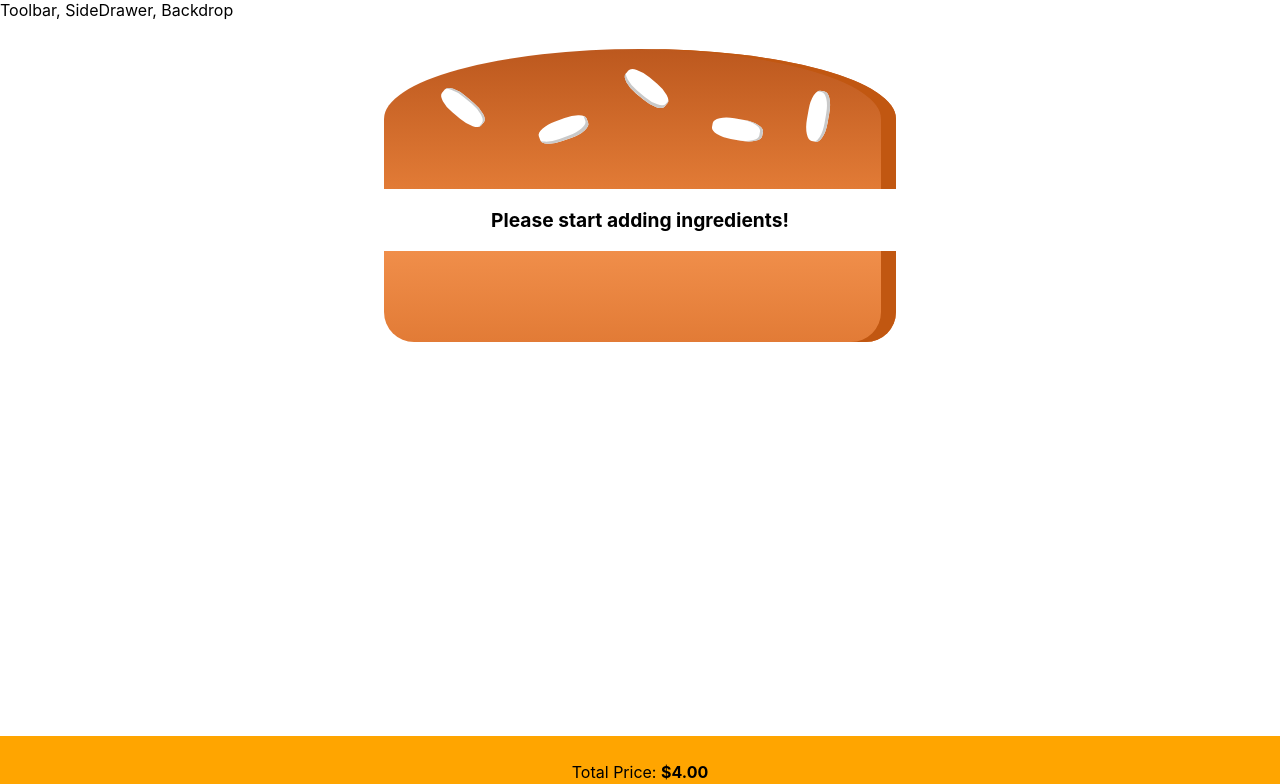
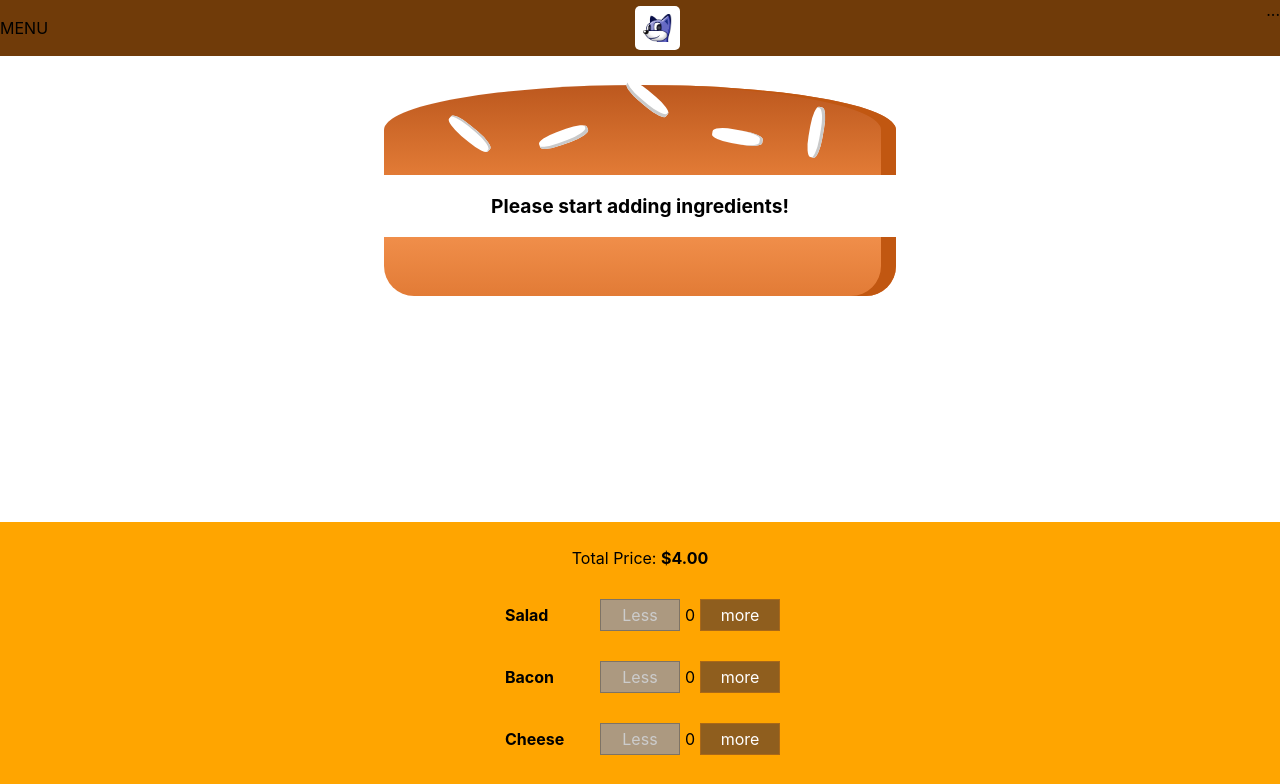
Before and after one commit to aDeveloperX/React-Burger, a React (Create React App) app: page / in a window 1280 px wide. Shown: the top 784 px of the page. Built offline with nearby package versions, Linux system fonts and the light colour scheme.

Commit message:
add cancel button and continue button the ordersummary page, add navigiation bar attach my logo to it

```diff
--- a/src/components/Burger/Burger.module.css
+++ b/src/components/Burger/Burger.module.css
@@ -1,7 +1,7 @@
 .Burger {
   width: 50%;
   margin: auto;
-  height: 700px;
+  height: 450px;
   overflow: scroll;
   text-align: center;
   font-weight: bold;
--- a/src/components/Burger/OrderSummary/OrderSummary.js
+++ b/src/components/Burger/OrderSummary/OrderSummary.js
@@ -1,4 +1,5 @@
 import React from "react";
+import Button from "../../UI/Button/Button";
 
 const orderSummary = props => {
   const ingredientSummary = Object.keys(props.ingredients).map(key => {
@@ -15,6 +16,15 @@
       <p>A delicious burger with the following ingredients:</p>
       <ul>{ingredientSummary}</ul>
       <p>Continue to Checkout?</p>
+      <p>
+        <strong>Total Price: ${props.price.toFixed(2)}</strong>
+      </p>
+      <Button btnType="Danger" clicked={props.purchaseCancelled}>
+        CANCEL
+      </Button>
+      <Button btnType="Success" clicked={props.purchaseContinued}>
+        CONTINUE
+      </Button>
     </>
   );
 };
--- a/src/components/Layout/Layout.js
+++ b/src/components/Layout/Layout.js
@@ -1,8 +1,9 @@
 import React from "react";
 import classes from "./Layout.module.css";
+import Toolbar from "../Navigation/Toolbar/Toolbar";
 const layout = props => (
   <>
-    <div>Toolbar, SideDrawer, Backdrop</div>
+    <Toolbar></Toolbar>
     <main className={classes.Content}>{props.children}</main>
   </>
 );
--- a/src/components/Layout/Layout.module.css
+++ b/src/components/Layout/Layout.module.css
@@ -1,3 +1,3 @@
 .Content {
-  margin-top: 16px;
+  margin-top: 72px;
 }
--- /dev/null
+++ b/src/components/Logo/Logo.js
@@ -0,0 +1,11 @@
+import React from "react";
+import burgerLogo from "../../assets/images/me.JPG";
+import classes from "./Logo.module.css";
+
+const logo = props => (
+  <div className={classes.Logo}>
+    <img src={burgerLogo} alt="Myburger"></img>
+  </div>
+);
+
+export default logo;
--- /dev/null
+++ b/src/components/Logo/Logo.module.css
@@ -0,0 +1,11 @@
+.Logo {
+  background-color: white;
+  padding: 8px;
+  height: 80%;
+  box-sizing: border-box;
+  border-radius: 5px;
+}
+
+.Logo img {
+  height: 100%;
+}
--- /dev/null
+++ b/src/components/Navigation/Toolbar/Toolbar.js
@@ -0,0 +1,15 @@
+import React from "react";
+import classes from "./Toolbar.module.css";
+import Logo from "../../Logo/Logo.js";
+
+const toolbar = props => {
+  return (
+    <header className={classes.Toolbar}>
+      <div>MENU</div>
+      <Logo></Logo>
+      <nav>...</nav>
+    </header>
+  );
+};
+
+export default toolbar;
--- /dev/null
+++ b/src/components/Navigation/Toolbar/Toolbar.module.css
@@ -0,0 +1,18 @@
+.Toolbar {
+  height: 56px;
+  width: 100%;
+  position: fixed;
+  top: 0;
+  left: 0;
+  background-color: #703b09;
+  display: flex;
+  justify-content: space-between;
+  align-items: center;
+  padding: 0;
+  box-sizing: border-box;
+  z-index: 90;
+}
+
+.Toolbar nav {
+  height: 100%;
+}
--- /dev/null
+++ b/src/components/UI/Button/Button.js
@@ -0,0 +1,15 @@
+import React from "react";
+import classes from "./Button.module.css";
+
+const button = props => {
+  return (
+    <button
+      onClick={props.clicked}
+      className={[classes.Button, classes[props.btnType]].join(" ")}
+    >
+      {props.children}
+    </button>
+  );
+};
+
+export default button;
--- /dev/null
+++ b/src/components/UI/Button/Button.module.css
@@ -0,0 +1,24 @@
+.Button {
+  background-color: transparent;
+  border: none;
+  color: white;
+  outline: none;
+  cursor: pointer;
+  font: inherit;
+  padding: 10px;
+  margin: 10px;
+  font-weight: bold;
+}
+
+.Button:first-of-type {
+  margin-left: 0;
+  padding-left: 0;
+}
+
+.Success {
+  color: #5c9210;
+}
+
+.Danger {
+  color: #944317;
+}
--- a/src/containers/BurgerBuilder/BurgerBuilder.js
+++ b/src/containers/BurgerBuilder/BurgerBuilder.js
@@ -62,6 +62,10 @@
     this.setState({ purchasing: false });
   };
 
+  purchaseContinueHandle = () => {
+    alert("You continue");
+  };
+
   render() {
     const disabledInfo = {
       ...this.state.ingredients
@@ -76,7 +80,12 @@
           show={this.state.purchasing}
           modalClosed={this.purchaseCancelHandler}
         >
-          <OrderSummary ingredients={this.state.ingredients}></OrderSummary>
+          <OrderSummary
+            ingredients={this.state.ingredients}
+            price={this.state.totalPrice}
+            purchaseCancelled={this.purchaseCancelHandler}
+            purchaseContinued={this.purchaseContinueHandle}
+          ></OrderSummary>
         </Modal>
         <Burger ingredients={this.state.ingredients}></Burger>
         <BuildControls
```
Also changed, not shown: src/assets/images/me.JPG (added).
